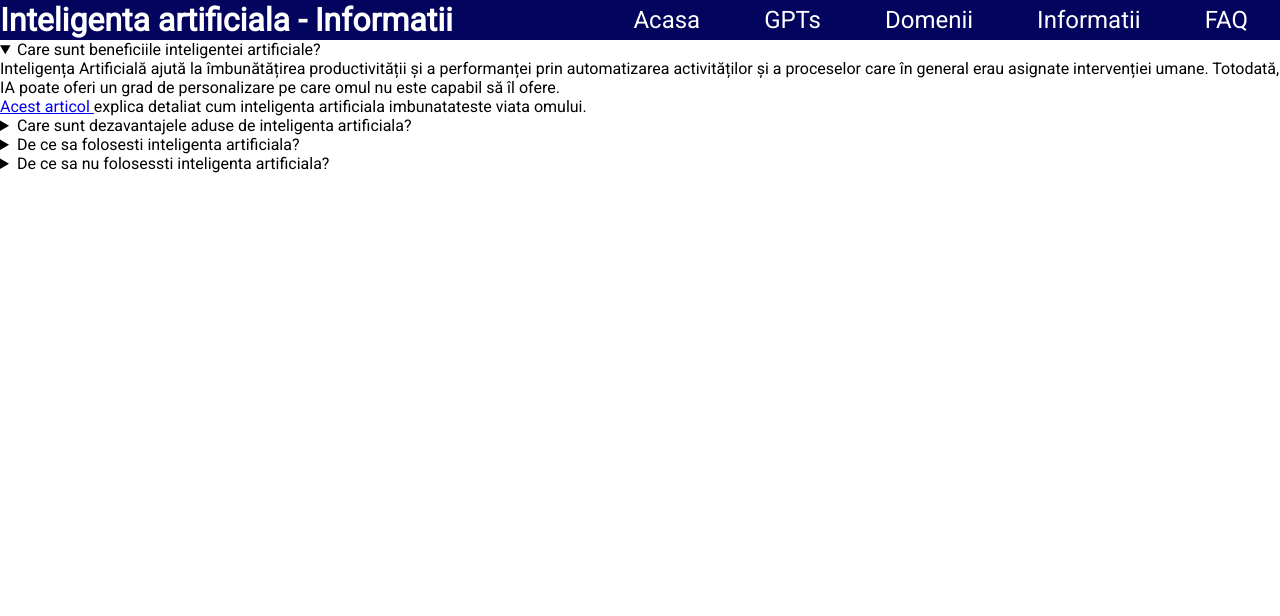
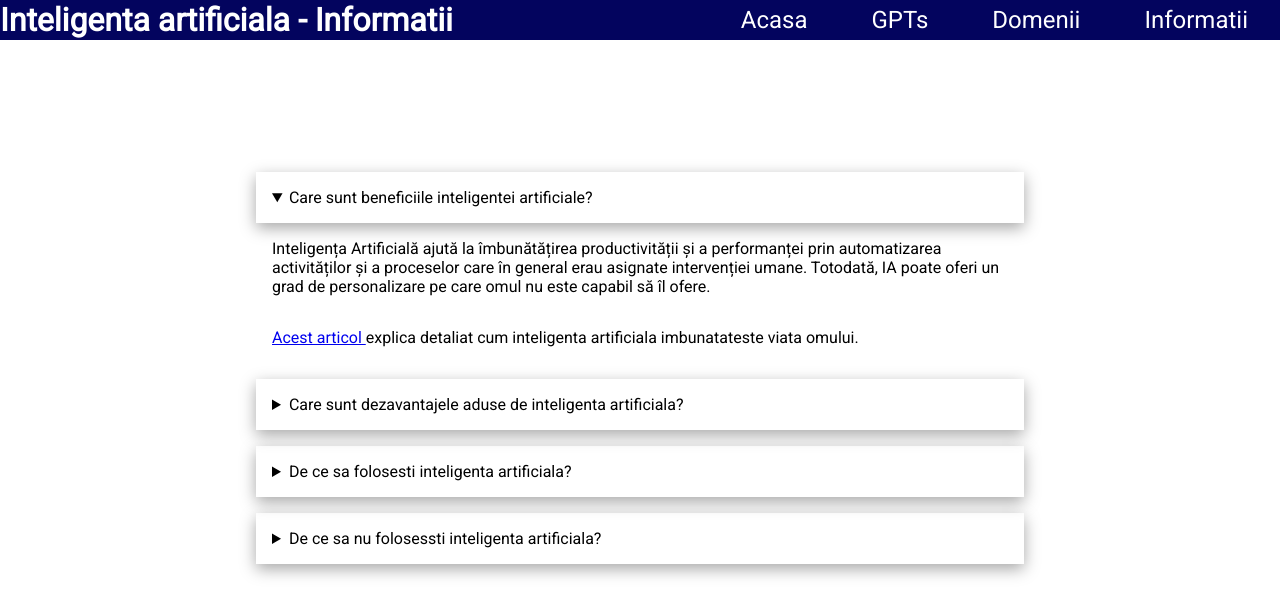
Before and after one commit to AlexandruIoan20/Plain-School-AI, a plain HTML site: page pages/informatii.html in a window 1280 px wide. Both pictures are taken after a click on the heading "Care sunt beneficiile inteligentei artificiale?". Drawn offline with Linux system fonts and the light colour scheme.

Commit message:
Style info

```diff
--- a/css/main.css
+++ b/css/main.css
@@ -5,7 +5,7 @@
 }
 
 body {
-    font-family: 'Roboto', sans-serif
+    font-family: 'Roboto', sans-serif;
 }
 
 li {
@@ -38,7 +38,7 @@ nav a {
     background-color: #000;
 }
 
-.domains{
+.domains {
     display: flex;
     place-content: center;
 }
@@ -77,6 +77,8 @@ nav ul li a {
     display: flex;
     justify-content: center;
     align-items: center;
+
+    font-weight: 400;
 }
 
 nav ul li a:hover, nav ul li a:focus {
@@ -85,3 +87,28 @@ nav ul li a:hover, nav ul li a:focus {
 
     border-radius: 20px;
 }
+
+/* Informatii */
+
+.informations {
+    height: 80vh;
+    display: grid;
+    place-content:  center;
+}
+
+.info-summary {
+    width: 60vw;
+    box-shadow: rgba(0, 0, 0, 0.35) 0px 5px 15px;
+
+    padding: 1rem;
+    margin-top: 1rem;
+}
+
+
+details {
+    margin-inline: 20vw;
+}
+
+details p {
+    padding: 1rem;
+}
--- a/pages/informatii.html
+++ b/pages/informatii.html
@@ -26,9 +26,6 @@
                 </li>
                 <li>
                     <a href="informatii.html"> Informatii </a>
-                </li>
-                <li>
-                    <a href="faq.html"> FAQ </a>
                 </li>
             </ul>
         </nav>
```
Also changed, not shown: index.html (+2 -2 lines), pages/domenii.html (+0 -3 lines), pages/faq.html (deleted, +0 -36 lines), pages/gpts.html (+0 -3 lines), pages/gpts/alexa.html (+0 -3 lines), pages/gpts/bing.html (+0 -3 lines), pages/gpts/jasper.html (+0 -3 lines), pages/gpts/myai.html (+0 -3 lines).
